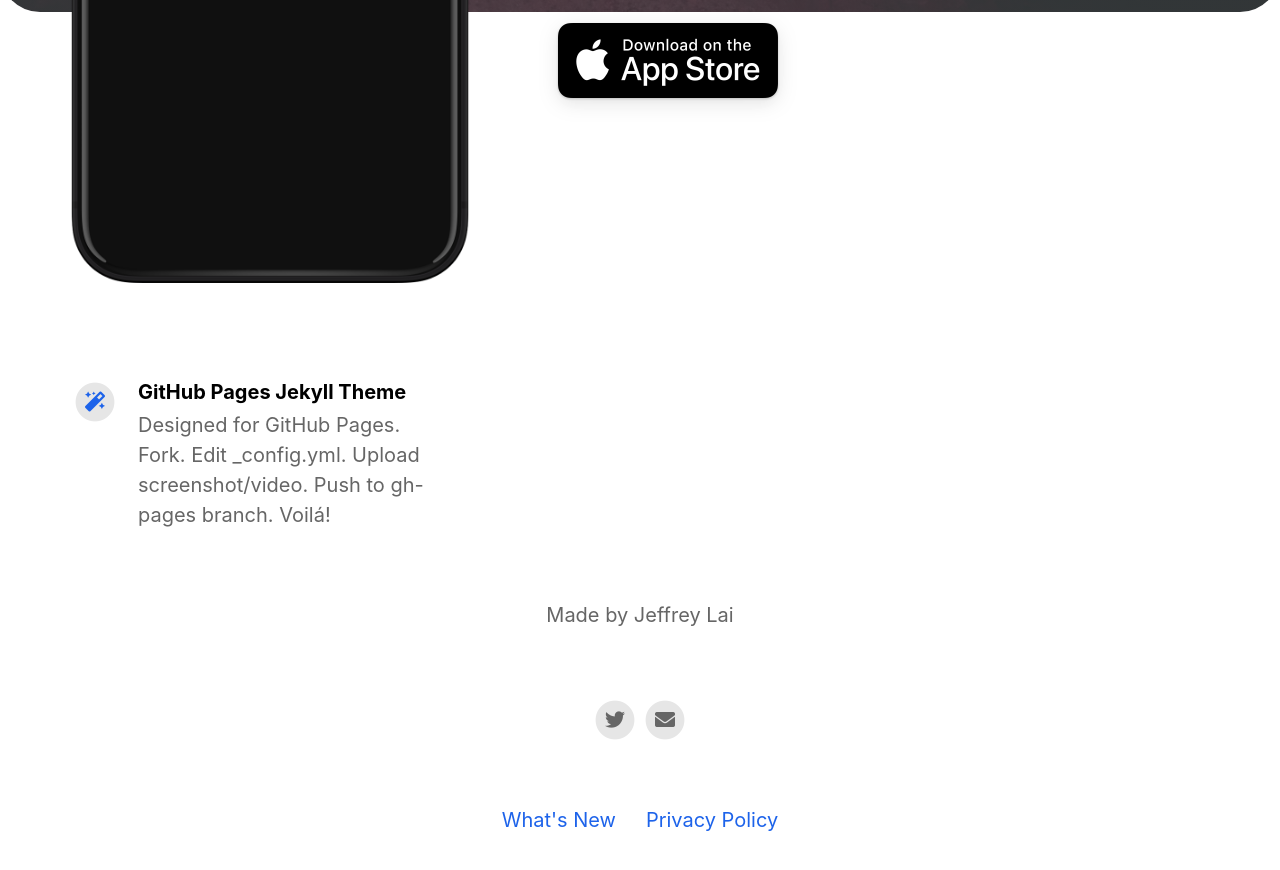
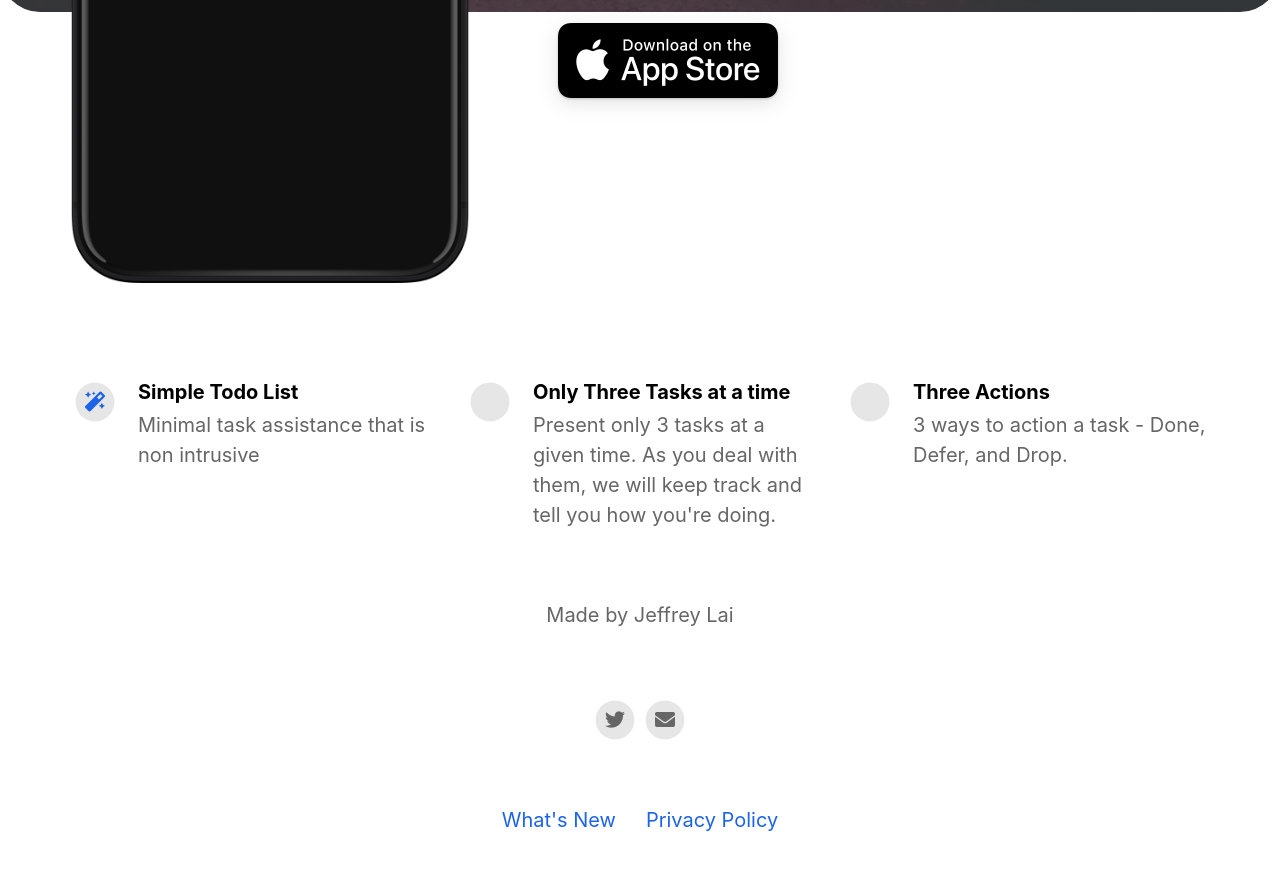
Before and after one commit to EcMscS/threeToDo, a Jekyll site: the page built from index.html, in a window 1280 px wide and 900 px high, scrolled down 702 px. Shown: the top 870 px of the window. Built offline with Jekyll 4.4.1, drawn with Linux system fonts in a browser that asks for light colours; nearby versions of some CDN libraries.

Commit message:
Update _config.yml
Update Features list

```diff
--- a/_config.yml
+++ b/_config.yml
@@ -35,9 +35,17 @@ youtube_username                          :
 # Feature List                            Edit, add or remove features to be presented.
 features                                  :
 
-  - title                                 : GitHub Pages Jekyll Theme
-    description                           : Designed for GitHub Pages. Fork. Edit _config.yml. Upload screenshot/video. Push to gh-pages branch. Voilá!
+  - title                                 : Simple Todo List
+    description                           : Minimal task assistance that is non intrusive
     fontawesome_icon_name                 : magic
+
+  - title                                 : Only Three Tasks at a time
+    description                           : Present only 3 tasks at a given time.  As you deal with them, we will keep track and tell you how you're doing.
+    fontawesome_icon_name                 : list-check
+
+  - title                                 : Three Actions
+    description                           : 3 ways to action a task - Done, Defer, and Drop.
+    fontawesome_icon_name                 : 3
 
   - title                                 : # New Feature Title
     description                           : # New Feature Description
```
